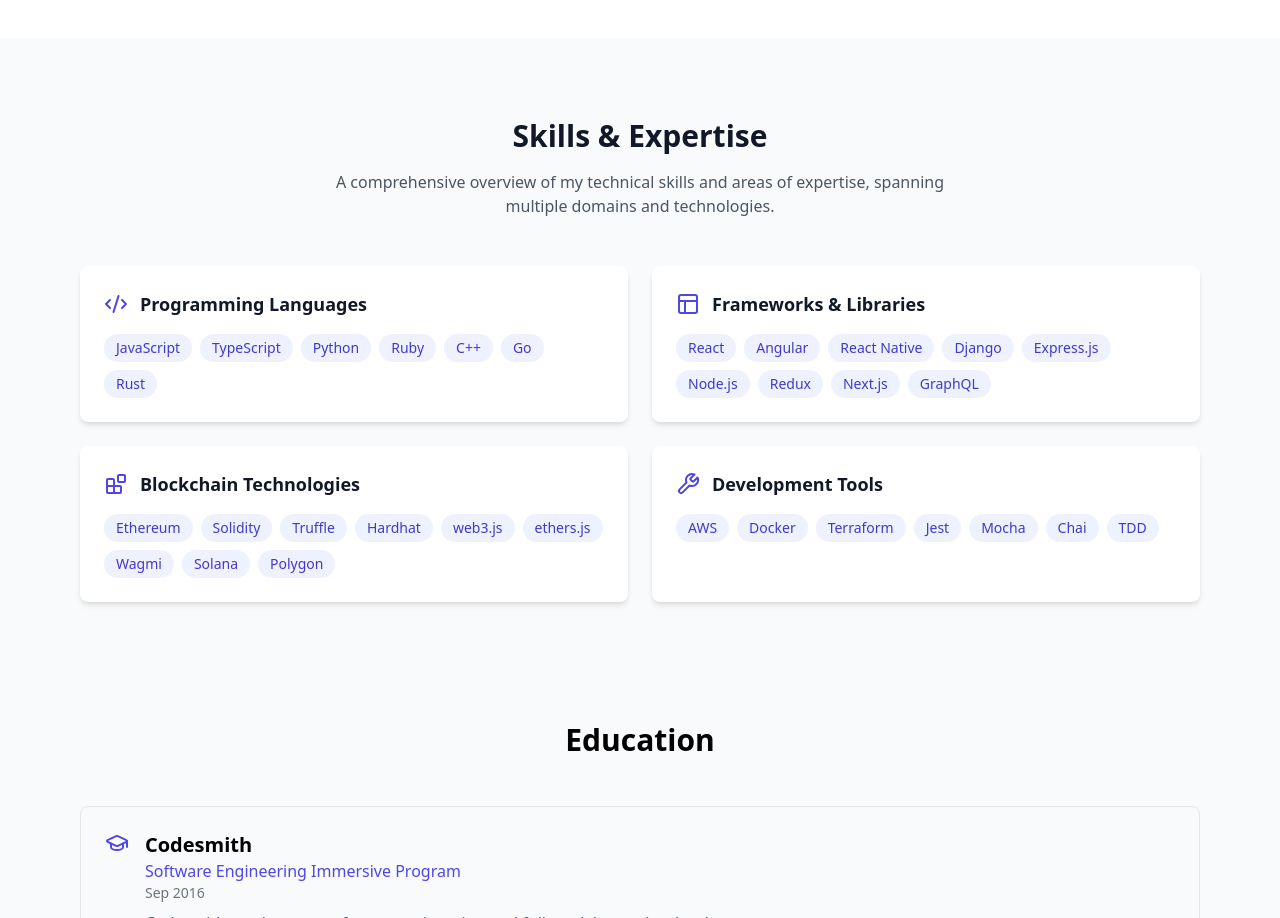
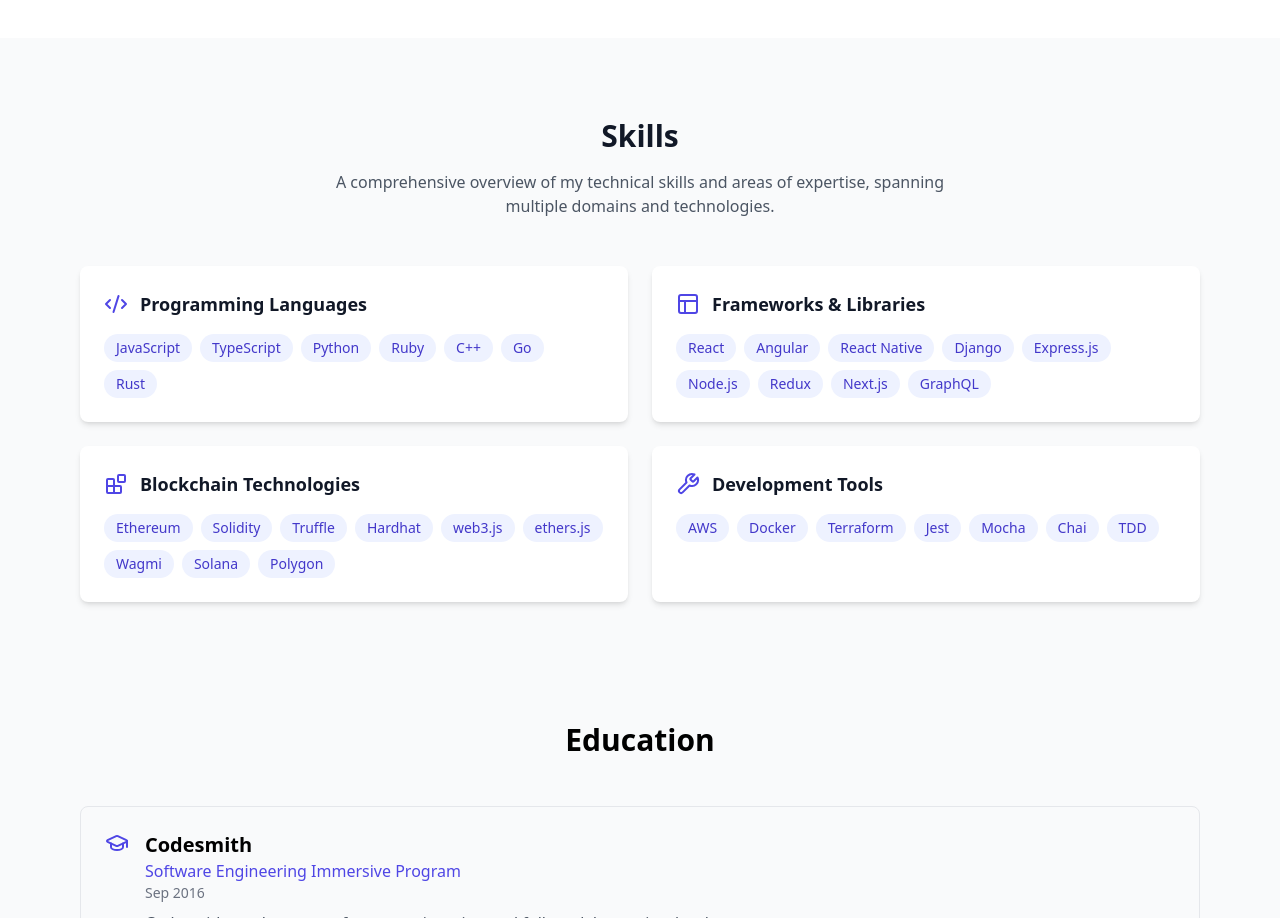
Before and after one commit to zhiwenh/personal-website-2, a React (Vite) app: page / in a window 1280 px wide. Shown: the part 3208-4126 px from the top of the page. Built offline with nearby package versions, Linux system fonts and the light colour scheme.

Commit message:
Made the skills section header just skills

```diff
--- a/src/components/Skills/Skills.tsx
+++ b/src/components/Skills/Skills.tsx
@@ -15,7 +15,7 @@
     <section id="skills" className="py-20 bg-gray-50">
       <div className="max-w-6xl mx-auto px-4">
         <div className="text-center mb-12">
-          <h2 className="text-3xl font-bold text-gray-900">Skills & Expertise</h2>
+          <h2 className="text-3xl font-bold text-gray-900">Skills</h2>
           <p className="mt-4 text-gray-600 max-w-2xl mx-auto">
             A comprehensive overview of my technical skills and areas of expertise,
             spanning multiple domains and technologies.
```
